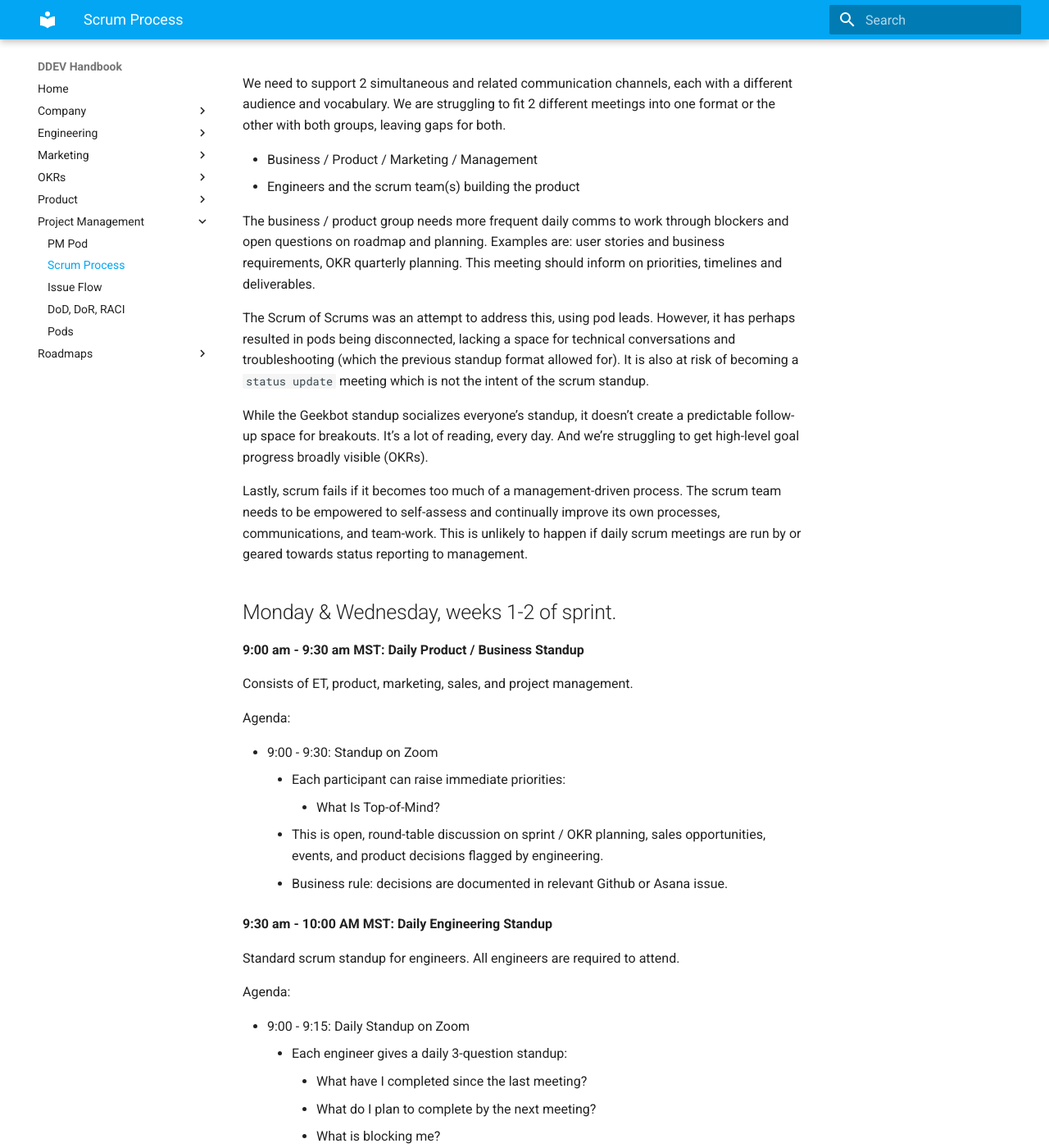
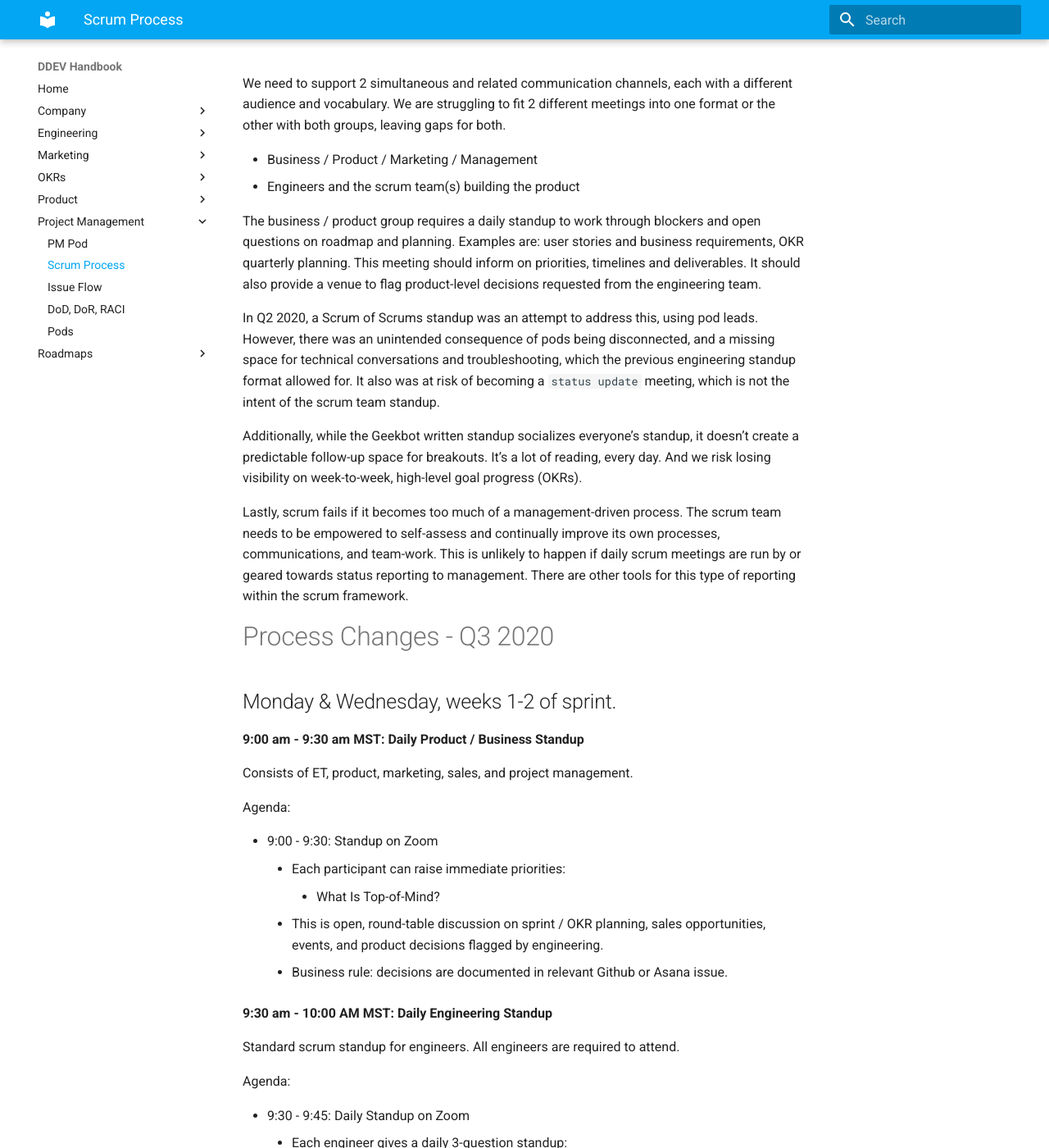
Before and after one commit to fru-io/handbook, an MkDocs documentation site: the page built from docs/project-management/scrum.md, in a window 1280 px wide and 1400 px high, scrolled down 809 px. Shown: the whole window at 82% size. Built offline with MkDocs 1.6.1 and Material for MkDocs 9.7.7, drawn with Linux system fonts in a browser that asks for light colours; some of the changed text lies outside the part shown.

Commit message:
Resolve merge conflict from qa -> master

```diff
--- a/docs/project-management/scrum.md
+++ b/docs/project-management/scrum.md
@@ -30,14 +30,15 @@ We need to support 2 simultaneous and related communication channels, each with
 - Business / Product / Marketing / Management
 - Engineers and the scrum team(s) building the product
 
-The business / product group needs more frequent daily comms to work through blockers and open questions on roadmap and planning. Examples are: user stories and business requirements, OKR quarterly planning. This meeting should inform on priorities, timelines and deliverables.
+The business / product group requires a daily standup to work through blockers and open questions on roadmap and planning. Examples are: user stories and business requirements, OKR quarterly planning. This meeting should inform on priorities, timelines and deliverables. It should also provide a venue to flag product-level decisions requested from the engineering team.
 
-The Scrum of Scrums was an attempt to address this, using pod leads. However, it has perhaps resulted in pods being disconnected, lacking a space for technical conversations and troubleshooting (which the previous standup format allowed for). It is also at risk of becoming a `status update` meeting which is not the intent of the scrum standup.
+In Q2 2020, a Scrum of Scrums standup was an attempt to address this, using pod leads. However, there was an unintended consequence of pods being disconnected, and a missing space for technical conversations and troubleshooting, which the previous engineering standup format allowed for. It also was at risk of becoming a `status update` meeting, which is not the intent of the scrum team standup.
 
-While the Geekbot standup socializes everyone’s standup, it doesn’t create a predictable follow-up space for breakouts. It’s a lot of reading, every day. And we’re struggling to get high-level goal progress broadly visible (OKRs).
+Additionally, while the Geekbot written standup socializes everyone’s standup, it doesn’t create a predictable follow-up space for breakouts. It’s a lot of reading, every day. And we risk losing visibility on week-to-week, high-level goal progress (OKRs).
 
-Lastly, scrum fails if it becomes too much of a management-driven process. The scrum team needs to be empowered to self-assess and continually improve its own processes, communications, and team-work. This is unlikely to happen if daily scrum meetings are run by or geared towards status reporting to management.
+Lastly, scrum fails if it becomes too much of a management-driven process. The scrum team needs to be empowered to self-assess and continually improve its own processes, communications, and team-work. This is unlikely to happen if daily scrum meetings are run by or geared towards status reporting to management. There are other tools for this type of reporting within the scrum framework.
 
+# Process Changes - Q3 2020
 
 ## Monday & Wednesday, weeks 1-2 of sprint.
 
@@ -59,7 +60,7 @@ Standard scrum standup for engineers. All engineers are required to attend.
 
 Agenda:
 
-- 9:00 - 9:15: Daily Standup on Zoom
+- 9:30 - 9:45: Daily Standup on Zoom
   - Each engineer gives a daily 3-question standup:
     - What have I completed since the last meeting?
     - What do I plan to complete by the next meeting?
@@ -77,11 +78,13 @@ Agenda:
 * Whoever is calling for breakout should share the relevant Github issue
 * Whoever is calling for breakout is responsible for documenting any decisions made on the call on the issue
 
+  - Business Rule: whoever is calling for breakout screen-shared the relevant Github issue with the meeting and is responsible for documenting any decisions made on the call on the issue, tagging relevant stakeholders on the issue.
+
 ## Fridays, weeks 1-2 of sprint. (no standups)
 
-**9:00 am - 10:30 am MST: Weekly Review**
+**9:00 am - 10:00 am MST: Weekly Review**
 
-All-hands review of work completed during the week. Includes business and engineering.
+All-hands review of work completed during the week. Includes both the business and engineering units.
 
 Agenda:
 
@@ -92,7 +95,9 @@ Agenda:
 
 ## Geekbot Reporting
 
-We eliminate the daily standup form on Geekbot. Daily standups are handled verbally in their respective Zoom standups.
+We eliminate the daily standup form on Geekbot. Daily standups are handled verbally in their respective Zoom standups. Breakout decisions are recorded on their related issues.
+
+If people are going to miss the daily standup on Zoom, they are encourage to manually file a standup via Geekbot: direct message the Geekbot app with the command `report`.
 
 **Thursday -> Friday**
 Every Thursday (due Friday by start of Weekly Review), there is a Geekbot OKR-focused report that is filled out by the team. It includes the questions:
@@ -102,9 +107,9 @@ Every Thursday (due Friday by start of Weekly Review), there is a Geekbot OKR-fo
   * What OKR-related tasks do I plan on working on next week?
 
 **Mondays**
-* Project Manager reviews Geekbot OKR reports
-* Requests updates/changes to weekly goals, if needed
-* Updates OKR reporting and timelines in Board reporting spreadsheet
+- Project Manager reviews Geekbot OKR reports
+- Requests updates/changes to weekly goals, if needed
+- Updates OKR reporting for Executive team and timelines in Board reporting spreadsheet
 
 ## Final Week of Sprint
 
@@ -138,3 +143,5 @@ Agenda:
 - Review the sprint backlog and acceptance criteria
 - Development team decides what it can complete during the sprint
 - Finalize sprint plan
+
+`*` UX team will have its own Friday sprint planning session on Fridays.
```
Also changed, not shown: other parts of docs/project-management/scrum.md (+2 -2 lines), docs/company/slack-policy.md (+14 -0 lines).
